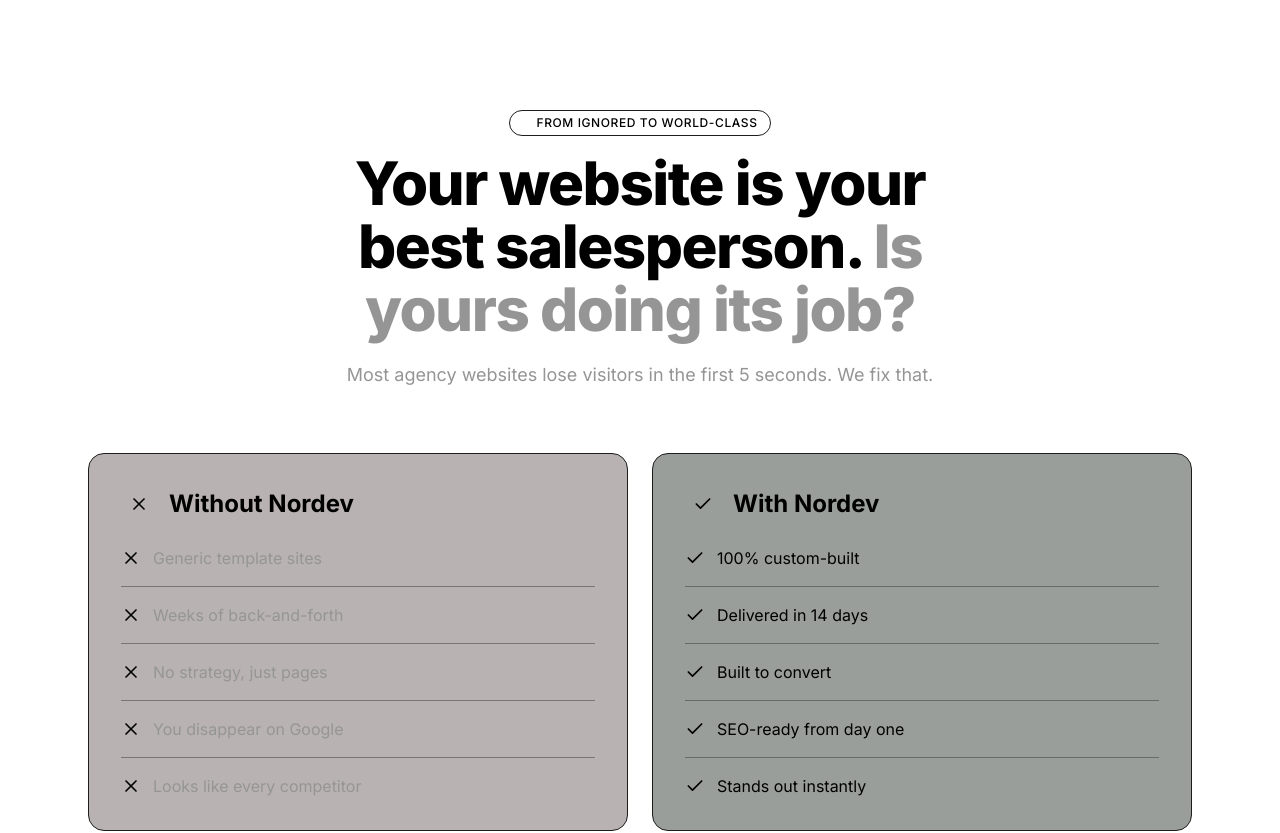
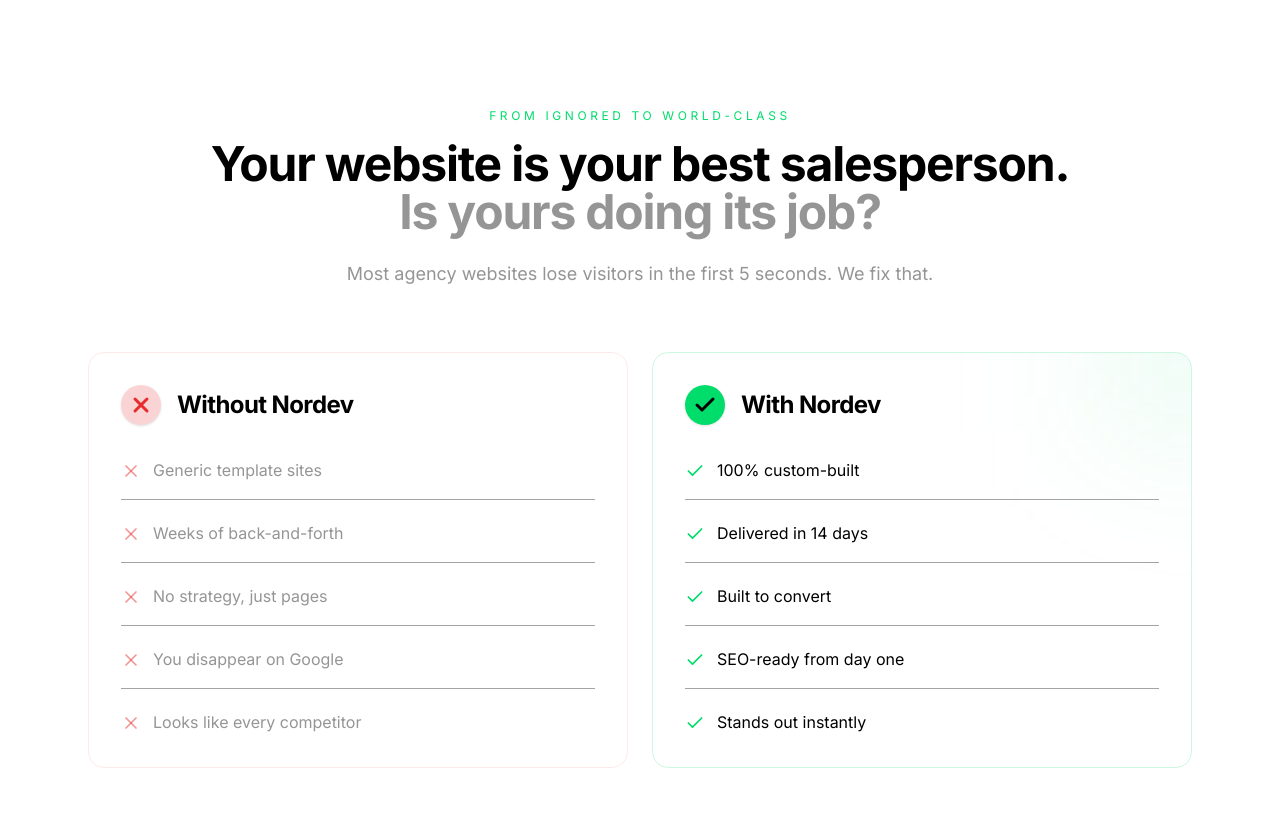
Before and after one commit to freddymk313/nordevagency, a Next.js app: page / in a window 1280 px wide. Shown: the part 960-1793 px from the top of the page. Built offline with nearby package versions, Linux system fonts and the light colour scheme; no server answers.

Commit message:
comparaison 2

```diff
--- a/app/globals.css
+++ b/app/globals.css
@@ -18,6 +18,7 @@
   --muted: oklch(0.18 0 0);
   --muted-foreground: oklch(0.67 0 0);
   --border: oklch(0.23 0 0);
+  --destructive: oklch(0.6 0.22 27);
 
   --radius: 0.75rem;
   --font-sans: 'Inter', ui-sans-serif, system-ui, sans-serif;
@@ -44,6 +45,7 @@
   /* Ajout du vert spécifique */
   --color-green-accent: var(--green-accent);
   --color-green-accent-deep: var(--green-accent-deep);
+  --color-destructive: var(--destructive);
 
   --font-sans: var(--font-sans);
   --font-display: var(--font-display);
--- a/components/Comparison.tsx
+++ b/components/Comparison.tsx
@@ -1,7 +1,6 @@
-"use client"
+"use client";
 import { motion } from "framer-motion";
 import { Check, X } from "lucide-react";
-import SectionHeading from "./SectionHeading";
 
 const without = [
   "Generic template sites",
@@ -10,6 +9,7 @@
   "You disappear on Google",
   "Looks like every competitor",
 ];
+
 const withN = [
   "100% custom-built",
   "Delivered in 14 days",
@@ -20,15 +20,22 @@
 
 export function Comparison() {
   return (
-    <section className="relative py-24 sm:py-32">
+    <section className="relative py-24 sm:py-32 bg-background">
       <div className="mx-auto max-w-6xl px-4 sm:px-6">
-        <SectionHeading
-          eyebrow="From ignored to world-class"
-          title={<>Your website is your best salesperson. <span className="text-muted-foreground">Is yours doing its job?</span></>}
-          subtitle="Most agency websites lose visitors in the first 5 seconds. We fix that."
-        />
+        <div className="text-center mb-16">
+          <span className="font-sans text-xs uppercase tracking-[0.3em] text-green-accent mb-4 block">
+            From ignored to world-class
+          </span>
+          <h2 className="font-display text-4xl md:text-5xl font-bold tracking-tight text-foreground mb-6">
+            Your website is your best salesperson. <br />
+            <span className="text-muted-foreground">Is yours doing its job?</span>
+          </h2>
+          <p className="font-sans text-muted-foreground text-lg max-w-2xl mx-auto">
+            Most agency websites lose visitors in the first 5 seconds. We fix that.
+          </p>
+        </div>
 
-        <div className="mt-16 grid gap-6 md:grid-cols-2">
+        <div className="grid gap-6 md:grid-cols-2">
           <Card variant="bad" title="Without Nordev" items={without} />
           <Card variant="good" title="With Nordev" items={withN} />
         </div>
@@ -47,44 +54,57 @@
   items: string[];
 }) {
   const isGood = variant === "good";
+
   return (
     <motion.div
       initial={{ opacity: 0, y: 30 }}
       whileInView={{ opacity: 1, y: 0 }}
       viewport={{ once: true, amount: 0.2 }}
       transition={{ duration: 0.6 }}
-      className={`relative overflow-hidden rounded-2xl border p-8 ${
+      className={`relative overflow-hidden rounded-2xl border p-8 transition-colors ${
         isGood
-          ? "border-brand/30 bg-[oklch(0.13_0.04_152_/_0.4)]"
-          : "border-destructive/20 bg-[oklch(0.13_0.05_27_/_0.3)]"
+          ? "border-green-accent/20 bg-surface-elevated/50" // Utilise ton vert et ta surface
+          : "border-destructive/10 bg-surface/30" // Utilise ton rouge destructif
       }`}
     >
-      <div className="mb-6 flex items-center gap-3">
+      {/* Effet de halo subtil pour la carte "Good" */}
+      {isGood && (
+        <div className="absolute -right-20 -top-20 h-40 w-40 bg-green-accent/10 blur-[80px]" />
+      )}
+
+      <div className="relative z-10 mb-8 flex items-center gap-4">
         <div
-          className={`flex h-9 w-9 items-center justify-center rounded-full ${
-            isGood ? "bg-brand text-brand-foreground" : "bg-destructive/20 text-destructive"
+          className={`flex h-10 w-10 items-center justify-center rounded-full shadow-sm ${
+            isGood
+              ? "bg-green-accent text-black"
+              : "bg-destructive/20 text-destructive"
           }`}
         >
-          {isGood ? <Check className="h-5 w-5" /> : <X className="h-5 w-5" />}
+          {isGood ? <Check className="h-6 w-6 stroke-[3px]" /> : <X className="h-6 w-6 stroke-[3px]" />}
         </div>
-        <h3 className="font-display text-2xl font-bold">{title}</h3>
+        <h3 className="font-display text-2xl font-bold tracking-tight">{title}</h3>
       </div>
-      <ul className="space-y-4">
+
+      <ul className="relative z-10 space-y-5">
         {items.map((item, i) => (
           <motion.li
             key={item}
-            initial={{ opacity: 0, x: isGood ? 20 : -20 }}
+            initial={{ opacity: 0, x: isGood ? 10 : -10 }}
             whileInView={{ opacity: 1, x: 0 }}
-            viewport={{ once: true, amount: 0.4 }}
-            transition={{ delay: i * 0.08, duration: 0.5 }}
-            className="flex items-start gap-3 border-b border-border/40 pb-4 text-base last:border-b-0 last:pb-0"
+            viewport={{ once: true }}
+            transition={{ delay: i * 0.1, duration: 0.5 }}
+            className={`flex items-start gap-3 border-b border-border/40 pb-4 last:border-b-0 last:pb-0 ${
+              isGood ? "text-foreground" : "text-muted-foreground"
+            }`}
           >
-            {isGood ? (
-              <Check className="mt-0.5 h-5 w-5 shrink-0 text-brand" />
-            ) : (
-              <X className="mt-0.5 h-5 w-5 shrink-0 text-destructive/80" />
-            )}
-            <span className={isGood ? "text-foreground" : "text-muted-foreground"}>{item}</span>
+            <div className="mt-1">
+              {isGood ? (
+                <Check className="h-5 w-5 shrink-0 text-green-accent" />
+              ) : (
+                <X className="h-5 w-5 shrink-0 text-destructive/50" />
+              )}
+            </div>
+            <span className="font-sans text-base leading-relaxed">{item}</span>
           </motion.li>
         ))}
       </ul>
```
